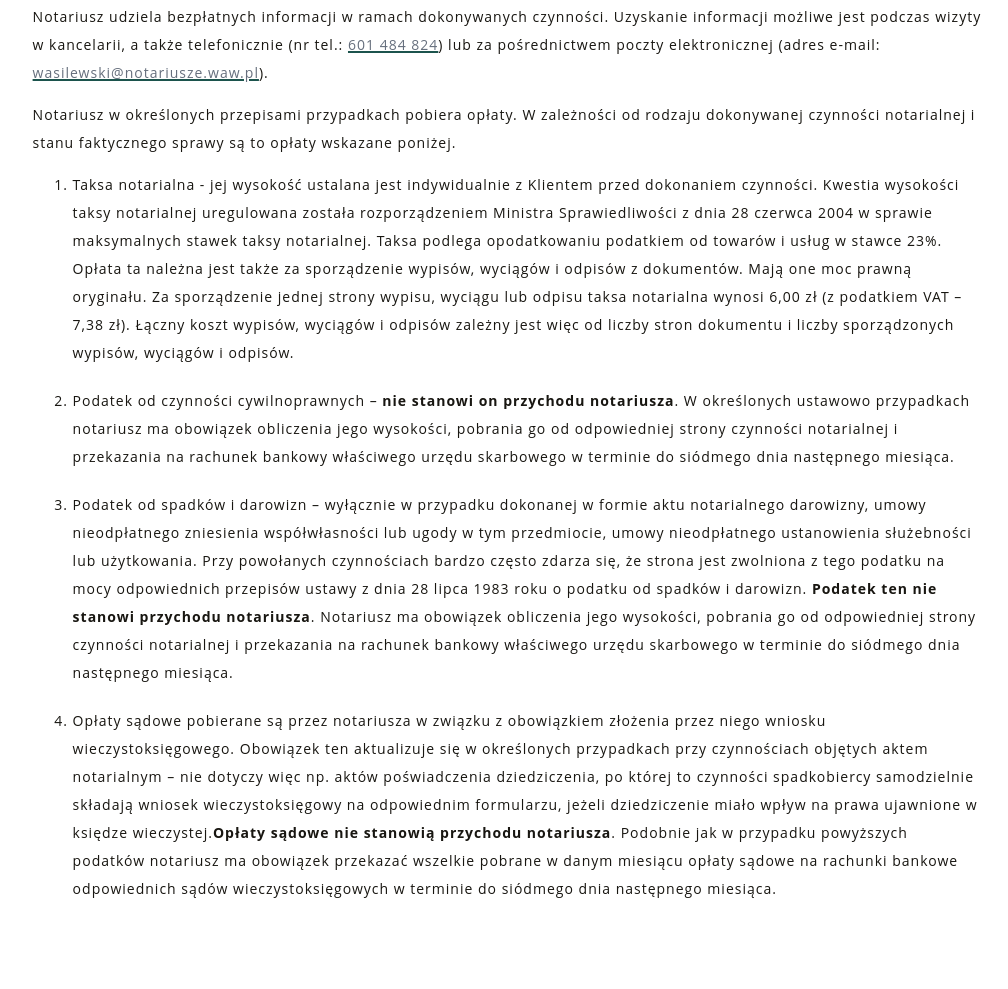
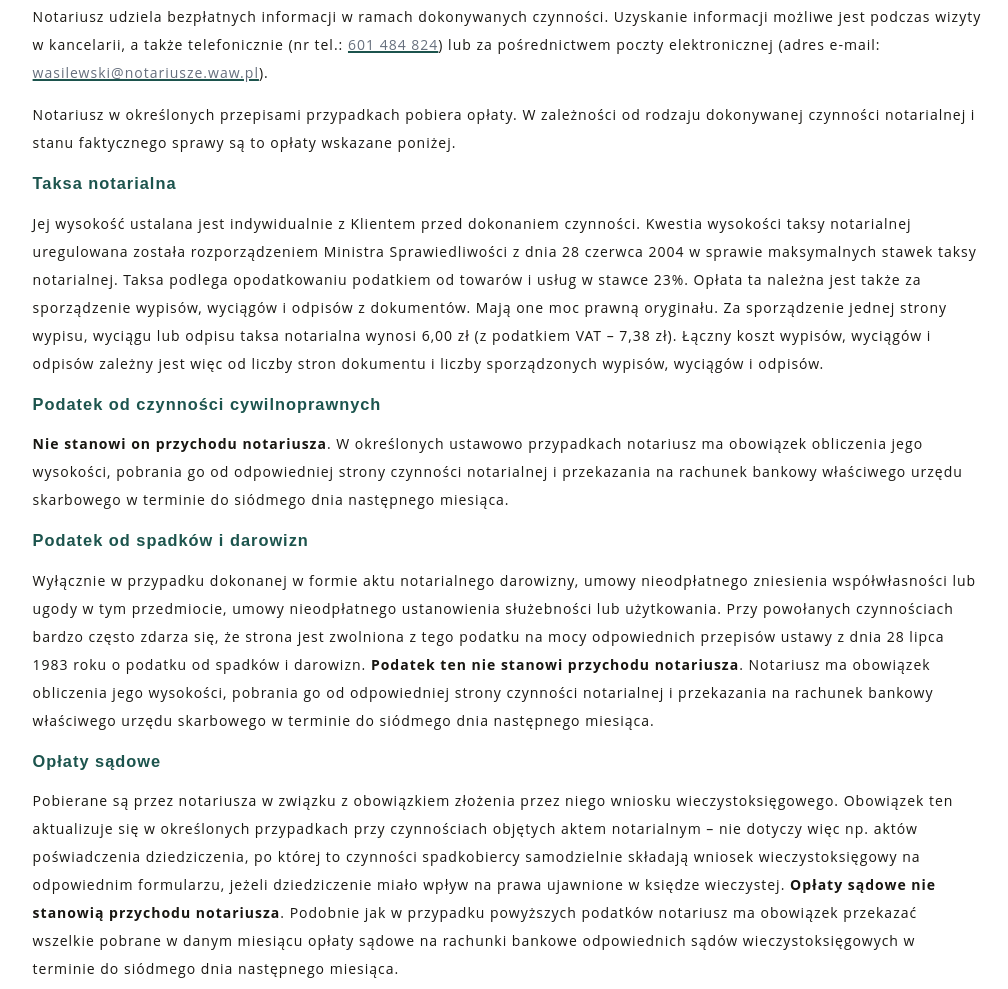
Before and after one commit to iniluap/mwpage, a Gatsby site: page /oplaty in a window 1280 px wide. Shown: the part 643-1632 px from the top of the page, without its empty margins (133-1141 px from the left). Built offline with nearby package versions, Linux system fonts and the light colour scheme; Gatsby itself is replaced by a stand-in of ours.

Commit message:
Break up page structure

```diff
--- a/src/pages/oplaty.js
+++ b/src/pages/oplaty.js
@@ -1,5 +1,11 @@
 import React from 'react';
+import styled from 'styled-components';
 import SectionHeader from '../components/SectionHeader';
+
+const SubheadlineStyles = styled.h3`
+  color: var(--primary-green);
+  font-weight: bolder;
+`;
 
 export default function OplatyPage() {
   return (
@@ -21,57 +27,67 @@ export default function OplatyPage() {
         zależności od rodzaju dokonywanej czynności notarialnej i stanu
         faktycznego sprawy są to opłaty wskazane poniżej.
       </p>
-      <ol>
-        <li>
-          Taksa notarialna - jej wysokość ustalana jest indywidualnie z Klientem
-          przed dokonaniem czynności. Kwestia wysokości taksy notarialnej
-          uregulowana została rozporządzeniem Ministra Sprawiedliwości z dnia 28
-          czerwca 2004 w sprawie maksymalnych stawek taksy notarialnej. Taksa
-          podlega opodatkowaniu podatkiem od towarów i usług w stawce 23%.
-          Opłata ta należna jest także za sporządzenie wypisów, wyciągów i
-          odpisów z dokumentów. Mają one moc prawną oryginału. Za sporządzenie
-          jednej strony wypisu, wyciągu lub odpisu taksa notarialna wynosi 6,00
-          zł (z podatkiem VAT – 7,38 zł). Łączny koszt wypisów, wyciągów i
-          odpisów zależny jest więc od liczby stron dokumentu i liczby
-          sporządzonych wypisów, wyciągów i odpisów.
-        </li>
-        <li>
-          Podatek od czynności cywilnoprawnych –{' '}
-          <strong>nie stanowi on przychodu notariusza</strong>. W określonych
+      <section>
+        <SubheadlineStyles>Taksa notarialna</SubheadlineStyles>
+        <p>
+          Jej wysokość ustalana jest indywidualnie z Klientem przed dokonaniem
+          czynności. Kwestia wysokości taksy notarialnej uregulowana została
+          rozporządzeniem Ministra Sprawiedliwości z dnia 28 czerwca 2004 w
+          sprawie maksymalnych stawek taksy notarialnej. Taksa podlega
+          opodatkowaniu podatkiem od towarów i usług w stawce 23%. Opłata ta
+          należna jest także za sporządzenie wypisów, wyciągów i odpisów z
+          dokumentów. Mają one moc prawną oryginału. Za sporządzenie jednej
+          strony wypisu, wyciągu lub odpisu taksa notarialna wynosi 6,00 zł (z
+          podatkiem VAT – 7,38 zł). Łączny koszt wypisów, wyciągów i odpisów
+          zależny jest więc od liczby stron dokumentu i liczby sporządzonych
+          wypisów, wyciągów i odpisów.
+        </p>
+      </section>
+      <section>
+        <SubheadlineStyles>
+          Podatek od czynności cywilnoprawnych
+        </SubheadlineStyles>
+        <p>
+          <strong>Nie stanowi on przychodu notariusza</strong>. W określonych
           ustawowo przypadkach notariusz ma obowiązek obliczenia jego wysokości,
           pobrania go od odpowiedniej strony czynności notarialnej i przekazania
           na rachunek bankowy właściwego urzędu skarbowego w terminie do
           siódmego dnia następnego miesiąca.
-        </li>
-        <li>
-          Podatek od spadków i darowizn – wyłącznie w przypadku dokonanej w
-          formie aktu notarialnego darowizny, umowy nieodpłatnego zniesienia
-          współwłasności lub ugody w tym przedmiocie, umowy nieodpłatnego
-          ustanowienia służebności lub użytkowania. Przy powołanych czynnościach
-          bardzo często zdarza się, że strona jest zwolniona z tego podatku na
-          mocy odpowiednich przepisów ustawy z dnia 28 lipca 1983 roku o podatku
-          od spadków i darowizn.{' '}
+        </p>
+      </section>
+      <section>
+        <SubheadlineStyles>Podatek od spadków i darowizn</SubheadlineStyles>
+        <p>
+          Wyłącznie w przypadku dokonanej w formie aktu notarialnego darowizny,
+          umowy nieodpłatnego zniesienia współwłasności lub ugody w tym
+          przedmiocie, umowy nieodpłatnego ustanowienia służebności lub
+          użytkowania. Przy powołanych czynnościach bardzo często zdarza się, że
+          strona jest zwolniona z tego podatku na mocy odpowiednich przepisów
+          ustawy z dnia 28 lipca 1983 roku o podatku od spadków i darowizn.{' '}
           <strong>Podatek ten nie stanowi przychodu notariusza</strong>.
           Notariusz ma obowiązek obliczenia jego wysokości, pobrania go od
           odpowiedniej strony czynności notarialnej i przekazania na rachunek
           bankowy właściwego urzędu skarbowego w terminie do siódmego dnia
           następnego miesiąca.
-        </li>
-        <li>
-          Opłaty sądowe pobierane są przez notariusza w związku z obowiązkiem
-          złożenia przez niego wniosku wieczystoksięgowego. Obowiązek ten
-          aktualizuje się w określonych przypadkach przy czynnościach objętych
-          aktem notarialnym – nie dotyczy więc np. aktów poświadczenia
-          dziedziczenia, po której to czynności spadkobiercy samodzielnie
-          składają wniosek wieczystoksięgowy na odpowiednim formularzu, jeżeli
-          dziedziczenie miało wpływ na prawa ujawnione w księdze wieczystej.
+        </p>
+      </section>
+      <section>
+        <SubheadlineStyles>Opłaty sądowe</SubheadlineStyles>
+        <p>
+          Pobierane są przez notariusza w związku z obowiązkiem złożenia przez
+          niego wniosku wieczystoksięgowego. Obowiązek ten aktualizuje się w
+          określonych przypadkach przy czynnościach objętych aktem notarialnym –
+          nie dotyczy więc np. aktów poświadczenia dziedziczenia, po której to
+          czynności spadkobiercy samodzielnie składają wniosek wieczystoksięgowy
+          na odpowiednim formularzu, jeżeli dziedziczenie miało wpływ na prawa
+          ujawnione w księdze wieczystej.{' '}
           <strong>Opłaty sądowe nie stanowią przychodu notariusza</strong>.
           Podobnie jak w przypadku powyższych podatków notariusz ma obowiązek
           przekazać wszelkie pobrane w danym miesiącu opłaty sądowe na rachunki
           bankowe odpowiednich sądów wieczystoksięgowych w terminie do siódmego
           dnia następnego miesiąca.
-        </li>
-      </ol>
+        </p>
+      </section>
     </>
   );
 }
```
